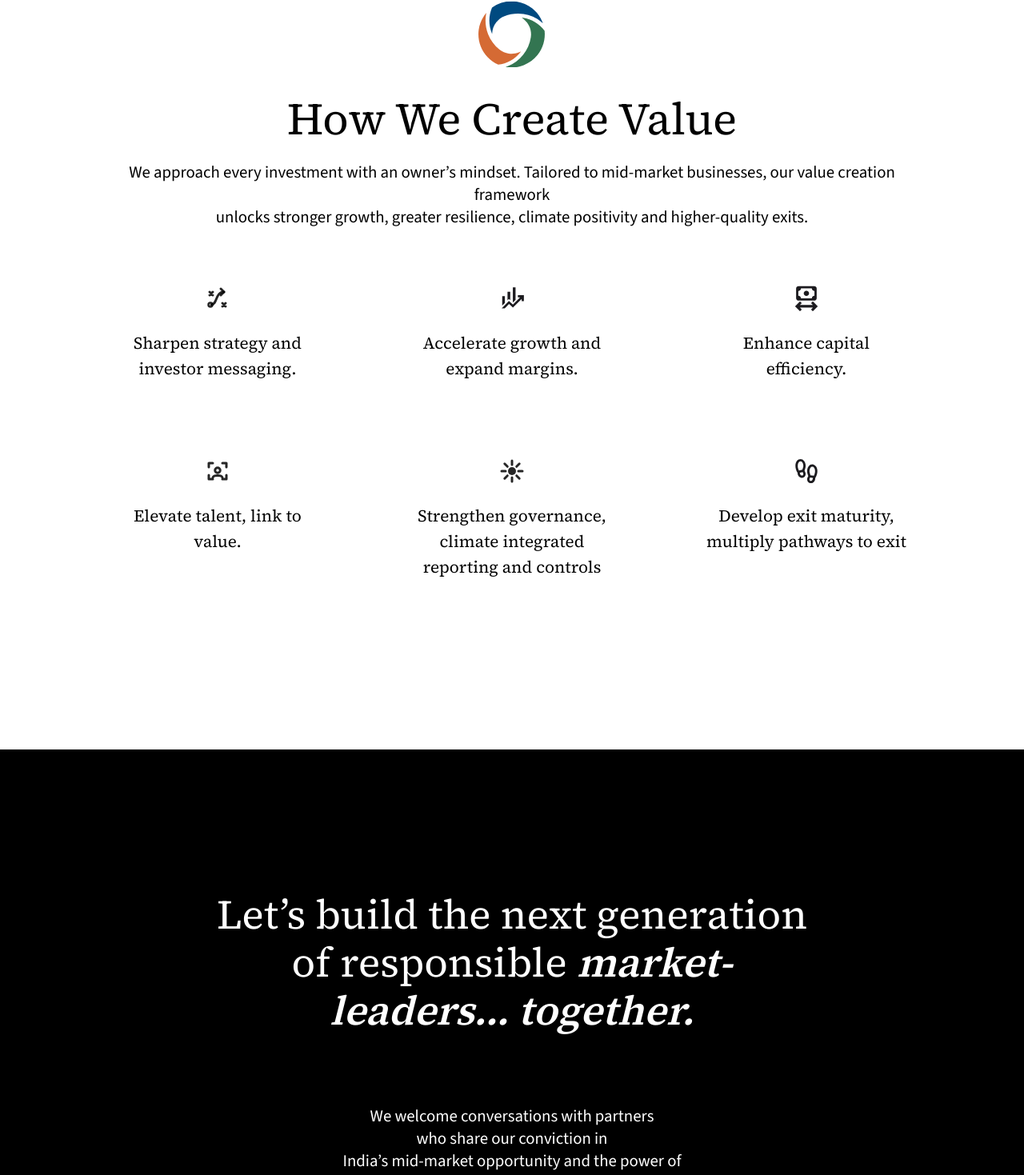
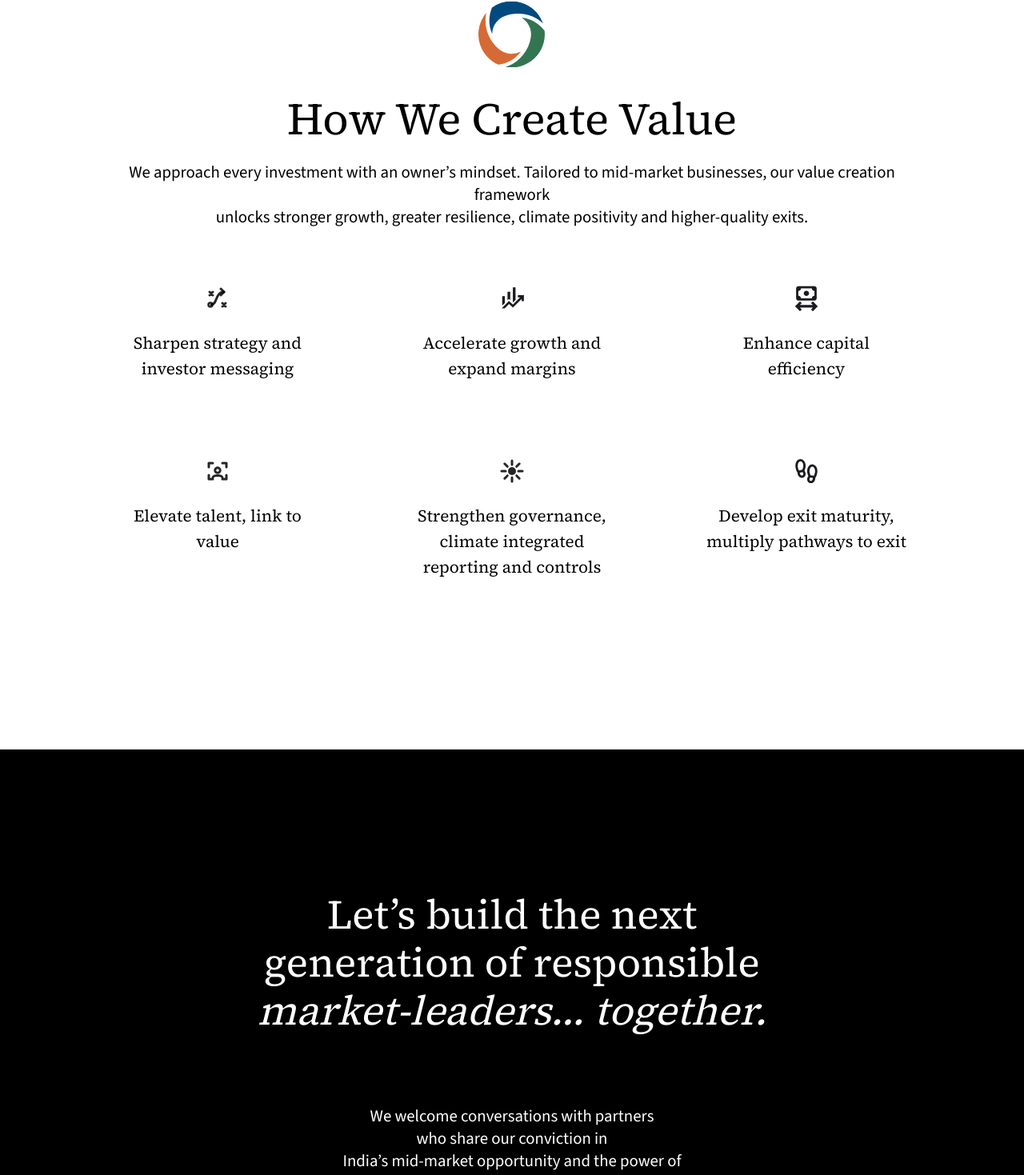
Before and after one commit to white-board-io/one-planet-partners, a Next.js app: page / in a window 1280 px wide. Shown: the part 5597-7066 px from the top of the page at 80% size. Built offline with nearby package versions, Linux system fonts and the light colour scheme.

Commit message:
refactor: Update CTA and value creation sections with improved text formatting and content adjustments for enhanced clarity and visual appeal

```diff
--- a/app/_components/home/cta-section.tsx
+++ b/app/_components/home/cta-section.tsx
@@ -10,14 +10,12 @@ export function CtaSection() {
     >
       <Container>
         <div className="mx-auto max-w-230">
-          <p className="mx-auto max-w-90 text-center font-serif-brand text-2xl leading-tight font-normal tracking-normal text-balance md:max-w-3xl md:py-10 md:text-5xl md:leading-tight lg:max-w-none lg:py-14 lg:text-6xl lg:leading-15">
-            <span className="block">Let&rsquo;s build the next generation</span>
-            <span className="block">
-              of responsible
-              <br className="lg:hidden" />
-              <span className="hidden lg:inline"> </span>
-              <em className="font-semibold italic">market-leaders... together.</em>
-            </span>
+          <p className="mx-auto max-w-90 text-center font-serif-brand text-3xl leading-tight font-normal tracking-normal md:max-w-3xl md:py-10 md:text-5xl md:leading-tight lg:max-w-none lg:py-14 lg:text-6xl lg:leading-15 lg:text-balance">
+            <span>Let&rsquo;s build the next </span>
+            <br className="lg:hidden" aria-hidden />
+            <span> generation of responsible </span>
+            <br className="lg:hidden" aria-hidden />
+            <em className="font-normal italic">market-leaders&hellip; together.</em>
           </p>
           <p className="mx-auto max-w-96 pt-8 text-center font-sans-brand text-2xl leading-[1.35] font-light tracking-normal text-white md:max-w-205 md:text-2xl md:leading-7">
             <span className="lg:hidden">
--- a/app/_components/home/value-creation-section.tsx
+++ b/app/_components/home/value-creation-section.tsx
@@ -8,19 +8,19 @@ type ValueIcon = ComponentType<ValueIconProps>;
 
 const valueItems: Array<{ copy: string; icon: ValueIcon; copyClassName?: string }> = [
   {
-    copy: "Sharpen strategy and investor messaging.",
+    copy: "Sharpen strategy and investor messaging",
     icon: StrategyIcon,
   },
   {
-    copy: "Accelerate growth and expand margins.",
+    copy: "Accelerate growth and expand margins",
     icon: GrowthIcon,
   },
   {
-    copy: "Enhance capital efficiency.",
+    copy: "Enhance capital efficiency",
     icon: CapitalIcon,
   },
   {
-    copy: "Elevate talent, link to value.",
+    copy: "Elevate talent, link to value",
     icon: TalentIcon,
   },
   {
@@ -52,7 +52,8 @@ export function ValueCreationSection() {
           />
 
           <h2 className="mt-6 max-w-59 font-serif-brand text-4xl leading-9 font-normal tracking-normal text-black md:mt-8 md:max-w-none md:text-7xl md:leading-16">
-            How We Create Value
+            <span className="block md:inline">How We </span>
+            <span className="block md:inline">Create Value</span>
           </h2>
 
           <p className="mt-8 font-sans-brand text-xl leading-6 font-light text-black md:mt-5 md:text-xl lg:text-2xl lg:leading-7">
```
